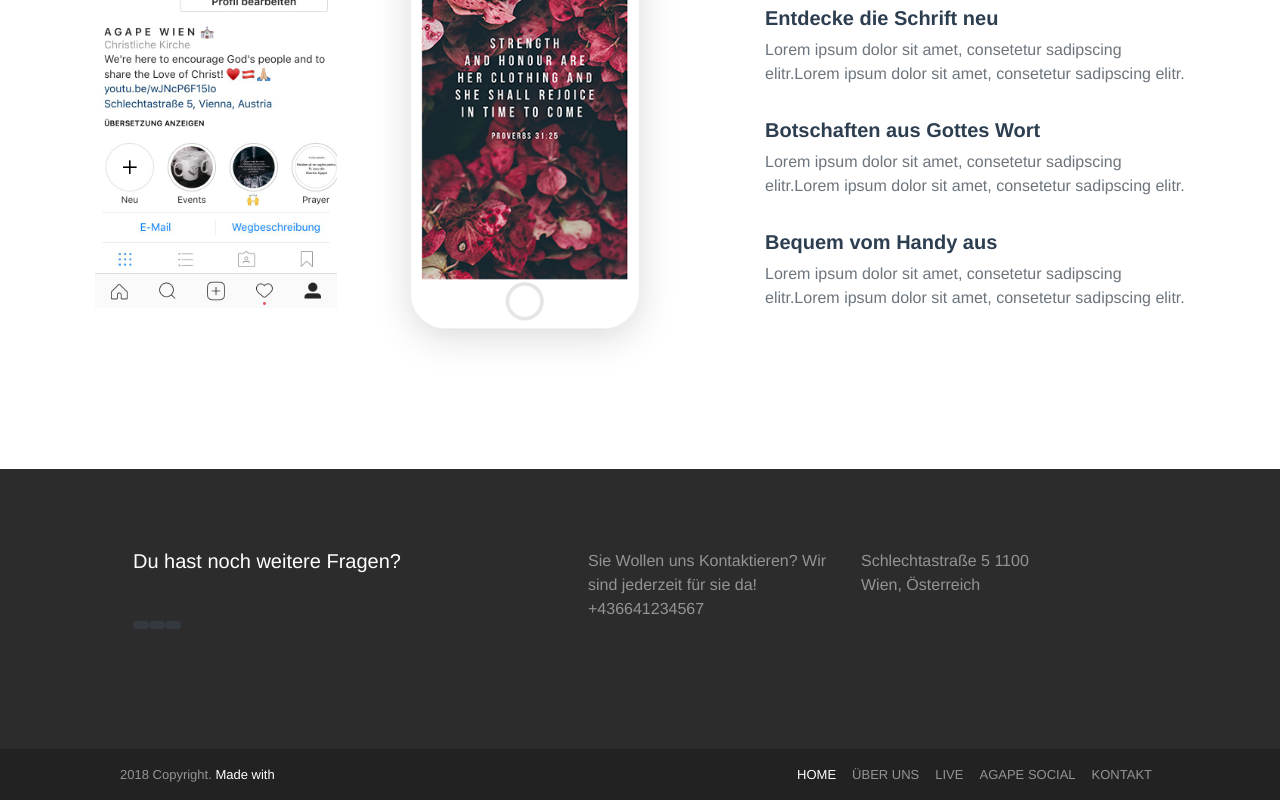
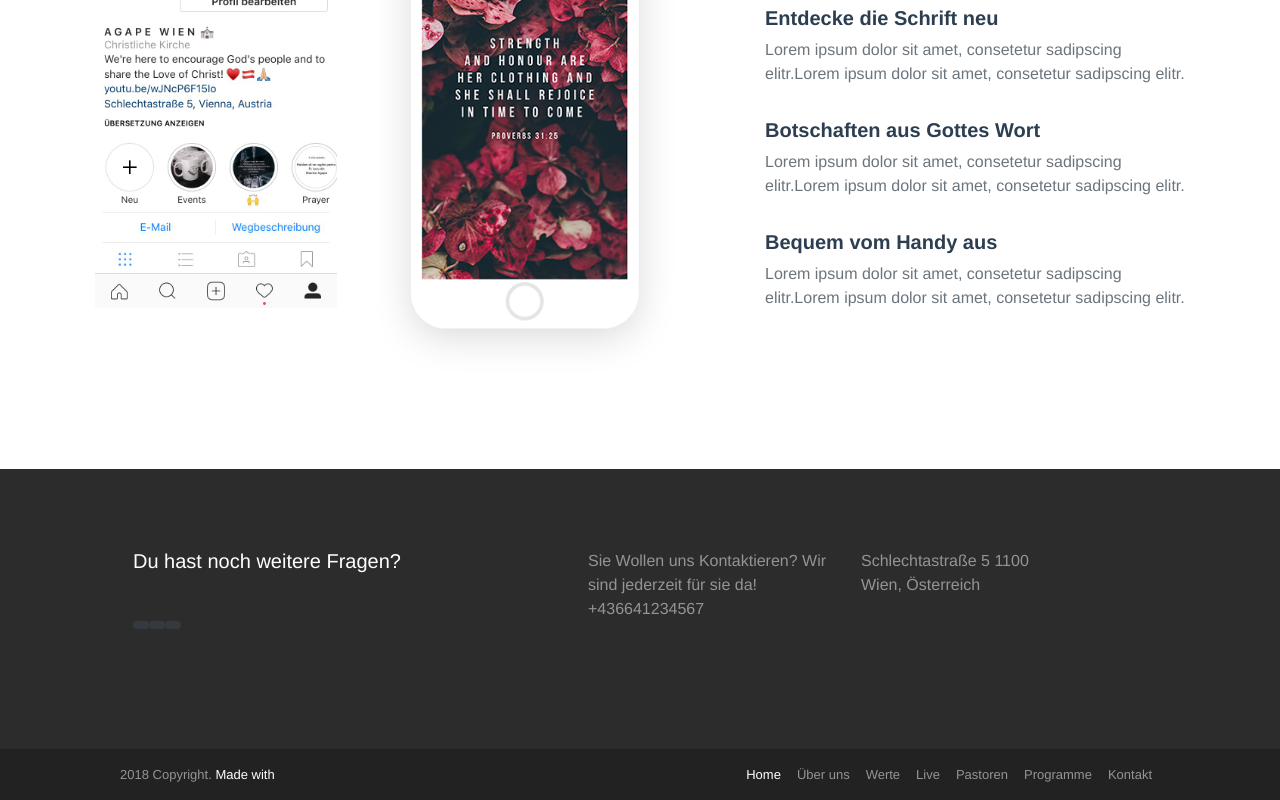
Before and after one commit to stefanmatar/agapewien, a Vue app: page /#/ in a window 1280 px wide. Shown: the part 6837-7637 px from the top of the page. Built offline with nearby package versions, Linux system fonts and the light colour scheme; some icons are missing.

Commit message:
Update Footer - modification of the subtitle

```diff
--- a/src/components/Footer.vue
+++ b/src/components/Footer.vue
@@ -35,19 +35,25 @@
               class="fas fa-circle"></i></span></span>
             <ul class="navbar-nav nav-toolbar">
               <li class="nav-item">
-                <a style="color:white" class="nav-link" href="#">HOME</a>
+                <a style="color:white" class="nav-link" href="#">Home</a>
               </li>
               <li class="nav-item">
-                <a style="color:#949494" class="nav-link" href="#">ÜBER UNS</a>
+                <a style="color:#949494" class="nav-link" href="#">Über uns</a>
               </li>
               <li class="nav-item">
-                <a style="color:#949494" class="nav-link" href="#">LIVE</a>
+                <a style="color:#949494" class="nav-link" href="#">Werte</a>
               </li>
               <li class="nav-item">
-                <a style="color:#949494" class="nav-link" href="#">AGAPE SOCIAL</a>
+                <a style="color:#949494" class="nav-link" href="#">Live</a>
               </li>
               <li class="nav-item">
-                <a style="color:#949494" class="nav-link" href="#">KONTAKT</a>
+                <a style="color:#949494" class="nav-link" href="#">Pastoren</a>
+              </li>
+              <li class="nav-item">
+                <a style="color:#949494" class="nav-link" href="#">Programme</a>
+              </li>
+              <li class="nav-item">
+                <a style="color:#949494" class="nav-link" href="#">Kontakt</a>
               </li>
             </ul>
           </div>
--- a/src/components/Pastors.vue
+++ b/src/components/Pastors.vue
@@ -101,7 +101,7 @@
   left: 0;
   right: 0;
   opacity: 0;
-  transition: .1s ease;
+  transition: 0.25s ease;
   width: 265px;
   height: 190px;
 }
```
